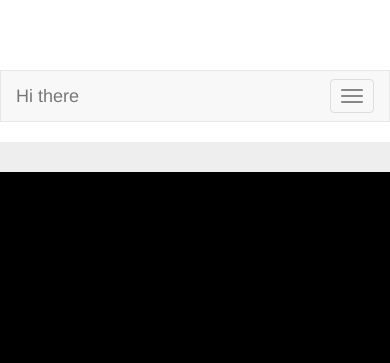
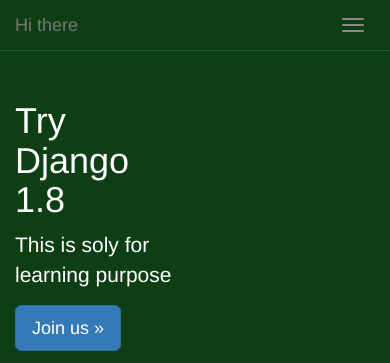
Before and after one commit to wcq369/TryDjango18, a Django app: page / in a window 390 px wide; the page is wider, and only the part inside the window is pictured. Shown: the top 363 px of that part. Run offline with Django 3.2, Linux system fonts and the light colour scheme; some libraries are stand-ins or nearby versions.

Commit message:
image and video

```diff
--- a/src/static_in_pro/our_static/css/navbar-fixed-top.css
+++ b/src/static_in_pro/our_static/css/navbar-fixed-top.css
@@ -1,4 +1,33 @@
 body {
   min-height: 2000px;
-  padding-top: 70px;
 }
+
+.navbar-static-top {
+	margin-bottom: 19px;
+	background-color: #0E3F14;
+	border-color: #1A5F23;
+}
+
+.navbar-default .navbar-brand {
+	color: #FFF;
+}
+
+.navbar-default .navbar-brand:hover {
+	color: #777;
+}
+
+.navbar-default .navbar-brand>li>a:hover {
+	color: #999;
+}
+
+.navbar-default .navbar-toggle {
+	border-color: transparent !important;
+}
+
+.navbar-toggle {
+	background-color: #0E3D14 !important;
+}
+
+.navbar-toggle:hover {
+	background-color: #1A5F23 !important;
+}
--- a/src/templates/base.html
+++ b/src/templates/base.html
@@ -20,15 +20,12 @@
   <body>
             {% include 'navbar.html' %}
             {% block jumbotron %}
-            <div class="container">
 
             {% endblock %}
 
             {% block content %}
             {% endblock %}
 
-            </div> <!-- /container -->
-
     {% include 'javascript.html' %}
   </body>
 </html>
--- a/src/templates/home.html
+++ b/src/templates/home.html
@@ -1,15 +1,25 @@
 {% extends "base.html" %}
 {% load crispy_forms_tags %}
+{% load staticfiles %}
 
 {% block head_title %}Welcome | {{ block.super }} {% endblock %}
 
 <style>
 {% block style %}
+
+.navbar-static-top {
+	margin-bottom: 0px !important;
+}
+.jumbotron {
+	background-color:#0E3F14;;
+	color: white;
+}
 {% endblock %}
 </style>
 
 {% block jumbotron %}
 <div class="jumbotron">
+            <div class="container">
 	<div class="row">
 		<div class='col-xs-6'>
 		<h1>Try Django 1.8</h1>
@@ -18,9 +28,11 @@
 		  <a class="btn btn-lg btn-primary" href="" role="button">Join us &raquo;</a>
 		</p>
 		</div>
-		<div class='col-sm-6' style="background-color:black;height:200px;">
+		<div class='col-sm-6'>
+		<iframe width="560" height="315" src="https://www.youtube.com/embed/RoKeSWzZAwA" frameborder="0" allowfullscreen></iframe>
 		</div>
 	</div>
+</div>
 </div>
 {% endblock %}
 
@@ -38,6 +50,7 @@
   </div>
 	<div class='col-sm-3'>
 	<p class='text-align-center'>Built with Django &amp; Bootstrap</p>
+	<img src='{% static "img/flight1.jpg" %}' class='img-responsive' />
 	</div>
 	<div class='col-sm-3'>
 	<p class='text-align-center'>Second awesome</p>
--- a/src/templates/navbar.html
+++ b/src/templates/navbar.html
@@ -1,5 +1,7 @@
-    <!-- Fixed navbar -->
-    <nav class="navbar navbar-default navbar-staic-top">
+{% load staticfiles %}
+
+<!-- Fixed navbar -->
+    <nav class="navbar navbar-default navbar-static-top">
       <div class="container">
         <div class="navbar-header">
           <button type="button" class="navbar-toggle collapsed" data-toggle="collapse" data-target="#navbar" aria-expanded="false" aria-controls="navbar">
```
Also changed, not shown: src/static_in_pro/our_static/img/flight1.jpg (added).
